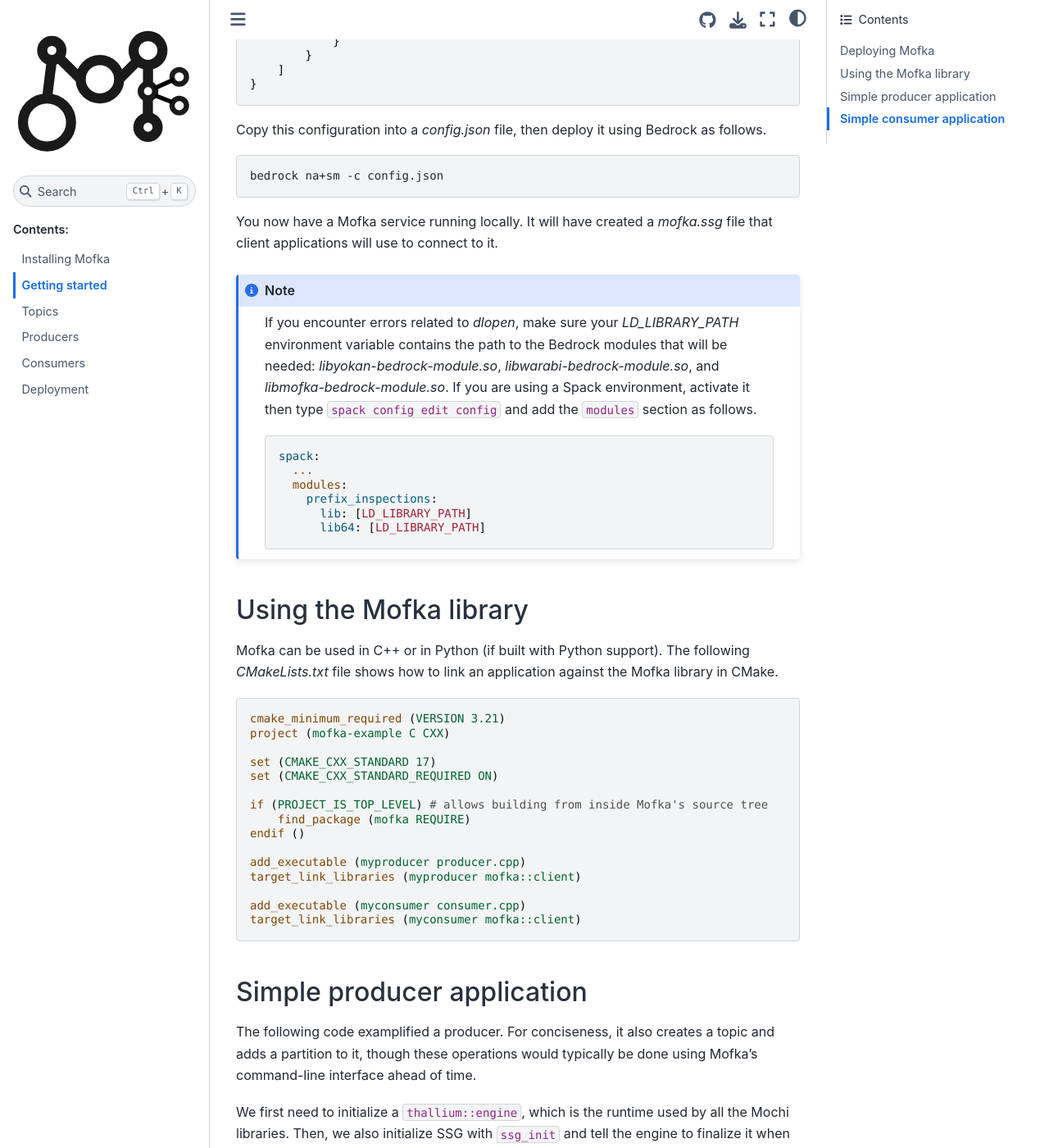
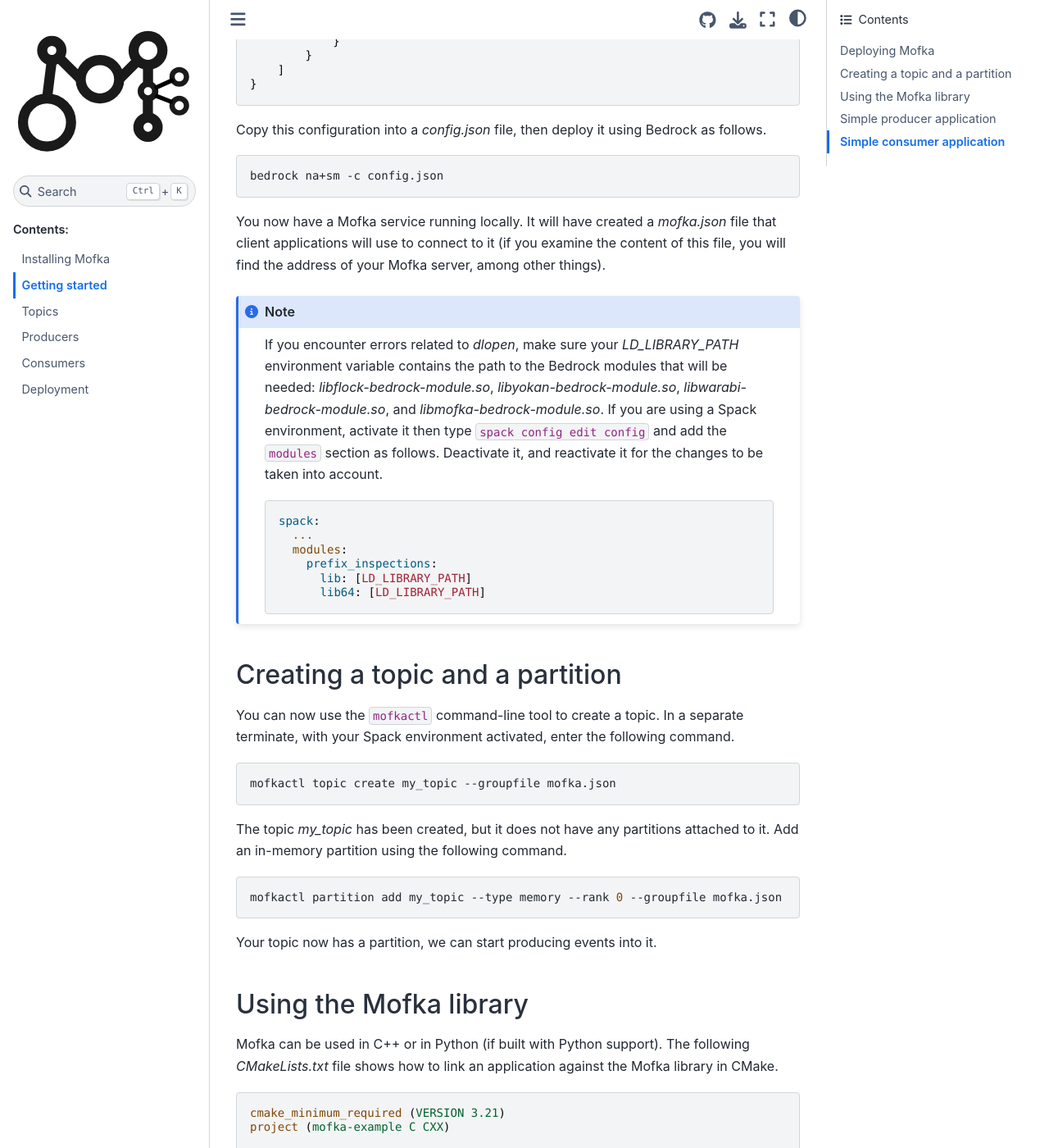
Before and after one commit to mochi-hpc/mofka, a Sphinx documentation site: the page built from docs/usage/quickstart.rst, in a window 1280 px wide and 1400 px high, scrolled down 1148 px. Shown: the whole window at 82% size. Built offline with Sphinx 7.4.7 and the Sphinx Book theme 1.1.4, drawn with Linux system fonts in a browser that asks for light colours; some of the changed text lies outside the part shown.

Commit message:
some improvements to the documentations

```diff
--- a/docs/usage/quickstart.rst
+++ b/docs/usage/quickstart.rst
@@ -20,8 +20,8 @@
 Deploying Mofka
 ---------------
 
-Like other Mochi services, Mofka is defined by a composition of microservices
-expressed using a JSON configuration fed to `Bedrock <https://mochi.readthedocs.io/en/latest/bedrock.html>`_,
+The composition of microservices that defines Mofka is expressed using a JSON
+configuration fed to `Bedrock <https://mochi.readthedocs.io/en/latest/bedrock.html>`_,
 Mochi's bootstrapping service. Hereafter is a minimal JSON configuration for Mofka.
 
 .. literalinclude:: ../_code/simple-config.json
@@ -34,17 +34,19 @@
 
    bedrock na+sm -c config.json
 
-You now have a Mofka service running locally. It will have created a *mofka.ssg*
-file that client applications will use to connect to it.
+You now have a Mofka service running locally. It will have created a *mofka.json*
+file that client applications will use to connect to it (if you examine the content
+of this file, you will find the address of your Mofka server, among other things).
 
 .. note::
 
    If you encounter errors related to *dlopen*, make sure your `LD_LIBRARY_PATH`
    environment variable contains the path to the Bedrock modules that will be
-   needed: *libyokan-bedrock-module.so*, *libwarabi-bedrock-module.so*, and
-   *libmofka-bedrock-module.so*. If you are using a Spack environment,
-   activate it then type :code:`spack config edit config` and add the :code:`modules`
-   section as follows.
+   needed: *libflock-bedrock-module.so*, *libyokan-bedrock-module.so*,
+   *libwarabi-bedrock-module.so*, and *libmofka-bedrock-module.so*. If you are using
+   a Spack environment, activate it then type :code:`spack config edit config` and add
+   the :code:`modules` section as follows. Deactivate it, and reactivate it for the
+   changes to be taken into account.
 
    .. code-block:: yaml
 
@@ -56,12 +58,30 @@
              lib64: [LD_LIBRARY_PATH]
 
 
+Creating a topic and a partition
+--------------------------------
+
+You can now use the :code:`mofkactl` command-line tool to create a topic.
+In a separate terminate, with your Spack environment activated, enter the following command.
+
+.. code-block:: bash
+
+   mofkactl topic create my_topic --groupfile mofka.json
+
+The topic *my_topic* has been created, but it does not have any partitions attached to it.
+Add an in-memory partition using the following command.
+
+.. code-block:: bash
+
+   mofkactl partition add my_topic --type memory --rank 0 --groupfile mofka.json
+
+Your topic now has a partition, we can start producing events into it.
+
 Using the Mofka library
 -----------------------
 
-Mofka can be used in C++ or in Python (if built with Python support).
-The following *CMakeLists.txt* file shows how to link an application
-against the Mofka library in CMake.
+Mofka can be used in C++ or in Python (if built with Python support). The following
+*CMakeLists.txt* file shows how to link an application against the Mofka library in CMake.
 
 
 .. literalinclude:: ../_code/CMakeLists.txt
@@ -72,13 +92,10 @@
 Simple producer application
 ---------------------------
 
-The following code examplified a producer. For conciseness, it also creates
-a topic and adds a partition to it, though these operations would typically
-be done using Mofka's command-line interface ahead of time.
-
-We first need to initialize a :code:`thallium::engine`, which is the runtime
-used by all the Mochi libraries. Then, we also initialize SSG with :code:`ssg_init`
-and tell the engine to finalize it when it is itself finalized.
+The following code examplified a producer. We first need to initialize a
+:code:`thallium::engine`, which is the runtime used by all the Mochi libraries.
+Then, we also initialize SSG with :code:`ssg_init` and tell the engine to finalize
+it when it is itself finalized.
 
 .. important::
 
@@ -86,12 +103,8 @@
    This is because Mofka servers will send RPCs to the clients.
 
 Next, we create a :code:`mofka::Client` object and use it to create a
-:code:`mofka::ServiceHandle`. The latter is initialized using the SSG file
+:code:`mofka::ServiceHandle`. The latter is initialized using the file
 created by our running Mofka server (*mofka.ssg*).
-
-We call :code:`createTopic` and :code:`addPartition` on the :code:`ServiceHandle`.
-This respectively creates the specified topic and adds an in-memory partition for
-it (by default, topics are created with no partition initially).
 
 We then open the topic we have created, using :code:`service_handle.openTopic()`,
 which gives us a :code:`TopicHandle` to interact with the topic.
@@ -111,6 +124,7 @@
 
    You may see a warning on your standard output about event ordering.
    You can ignore it for now.
+
 
 Simple consumer application
 ---------------------------
--- a/docs/usage/topics.rst
+++ b/docs/usage/topics.rst
@@ -93,7 +93,7 @@
 
       The group file is the name/path of the SSG group file specified in the
       server's JSON configuration. If not provided, :code:`mofkactl` will
-      look for a *"mofka.ssg"* file in the current working directory.
+      look for a *"mofka.json"* file in the current working directory.
 
 Let's take a look at the implementation of the validator, partition selector,
 and serializer classes.
--- a/spack.yaml
+++ b/spack.yaml
@@ -8,10 +8,10 @@
   - nlohmann-json-schema-validator
   - spdlog
   - fmt
-  - mochi-bedrock+python
+  - mochi-bedrock+python+mpi
   - mochi-warabi+bedrock
   - mochi-yokan+bedrock
-  - mochi-flock+python+bedrock
+  - mochi-flock+python+bedrock+mpi
   - py-pybind11
   - py-mochi-margo
   concretizer:
```
Also changed, not shown: 2 other files.
